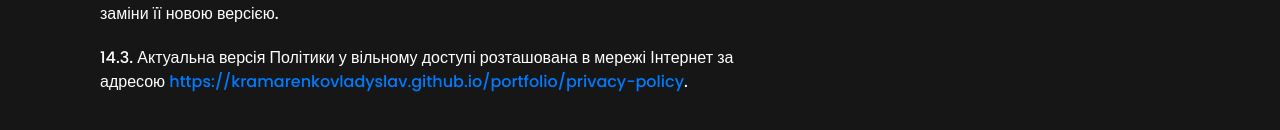
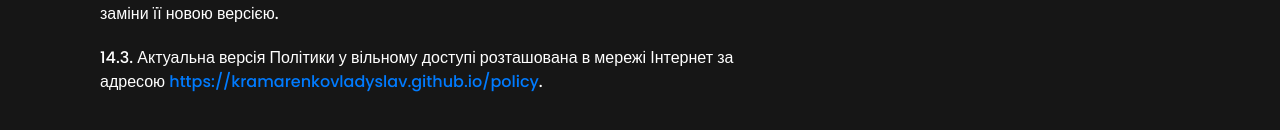
Before and after one commit to KramarenkoVladyslav/Portfolio, a website: page src/policy.html in a window 1280 px wide. Shown: the part 6732-6862 px from the top of the page. Drawn offline with nearby package versions, Linux system fonts and the light colour scheme; files that its build step writes are made by us from their sources.

Commit message:
change link policy.html and fix text policy.html

```diff
--- a/src/policy.html
+++ b/src/policy.html
@@ -92,6 +92,6 @@
 <p>14. Заключні положення</p>
 <p>14.1. Користувач може отримати будь-які роз’яснення з потрібних питань, що стосуються обробки його персональних даних, звернувшись до Оператору за допомогою електронної пошти kramarenko.creator@gmail.com.</p>
 <p>14.2. В даному документі будуть відображені будь-які зміни політики обробки персональних даних Оператором. Політика діє безстроково до заміни її новою версією.</p>
-<p>14.3. Актуальна версія Політики у вільному доступі розташована в мережі Інтернет за адресою&nbsp;<a href="https://kramarenkovladyslav.github.io/portfolio/privacy-policy">https://kramarenkovladyslav.github.io/portfolio/privacy-policy</a>.</p></section>
+<p>14.3. Актуальна версія Політики у вільному доступі розташована в мережі Інтернет за адресою&nbsp;<a href="https://kramarenkovladyslav.github.io/policy">https://kramarenkovladyslav.github.io/policy</a>.</p></section>
 </body>
 </html>
```
Also changed, not shown: src/index.html (+1 -1 lines), dist/img/Screenshot at Mar 05 01-00-50.png (added), dist/index.html, dist/policy.html, src/img/Screenshot at Mar 05 01-00-50.png (added).
